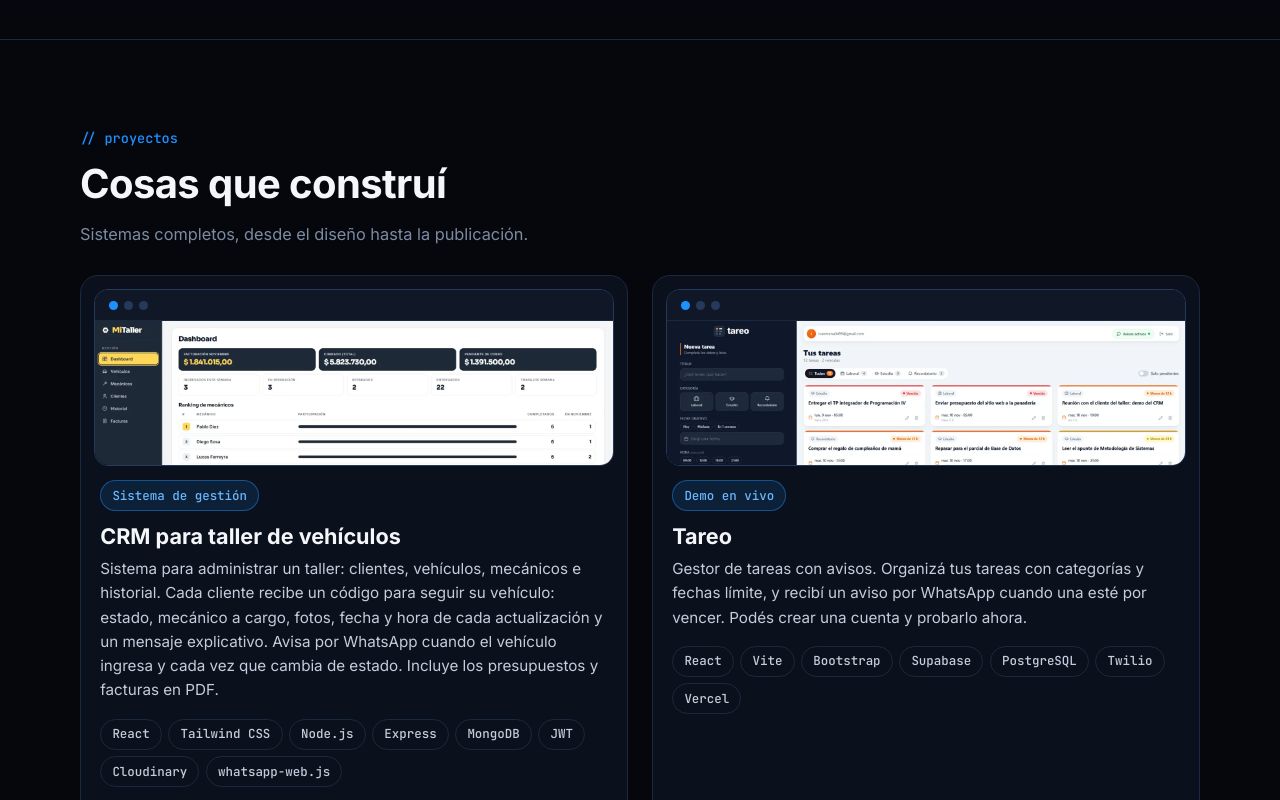
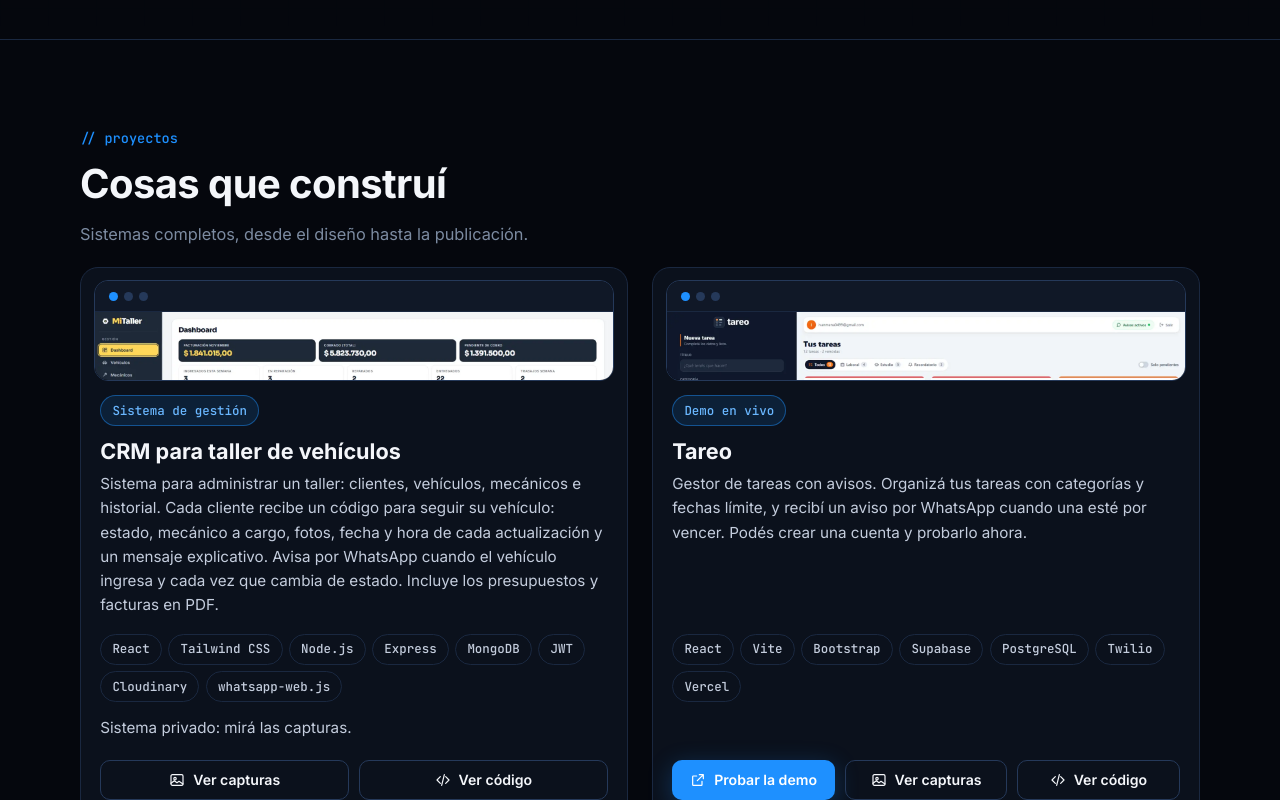
Before and after one commit to ivo99o/portfolio-ivodevelopment, a React (Vite) app: page / in a window 1280 px wide. Shown: the part 760-1560 px from the top of the page. Built offline with nearby package versions, Linux system fonts and the light colour scheme.

Commit message:
Alinear las tarjetas de proyectos entre sí y ajustar el apartado al alto visible, midiendo la barra real

```diff
--- a/src/componentes/Navbar.jsx
+++ b/src/componentes/Navbar.jsx
@@ -1,7 +1,7 @@
 import { useEffect, useState } from 'react'
 import { NAVEGACION, SITIO } from '../datos/sitio.js'
 import Logo from './Logo.jsx'
-import { irASeccion } from '../utils.js'
+import { irASeccion, medirBarra } from '../utils.js'
 
 function Navbar() {
   const [abierto, setAbierto] = useState(false)
@@ -12,6 +12,12 @@ function Navbar() {
     alScroll()
     window.addEventListener('scroll', alScroll, { passive: true })
     return () => window.removeEventListener('scroll', alScroll)
+  }, [])
+
+  useEffect(() => {
+    medirBarra()
+    window.addEventListener('resize', medirBarra)
+    return () => window.removeEventListener('resize', medirBarra)
   }, [])
 
   const ir = () => setAbierto(false)
--- a/src/componentes/ProyectoTarjeta.jsx
+++ b/src/componentes/ProyectoTarjeta.jsx
@@ -20,7 +20,7 @@ function ProyectoTarjeta({ proyecto }) {
             </li>
           ))}
         </ul>
-        {p.nota && <p className="proyecto-nota">{p.nota}</p>}
+        <p className="proyecto-nota">{p.nota}</p>
         <div className="proyecto-enlaces" style={{ '--columnas': p.enlaces.length + 1 }}>
           {p.enlaces
             .filter((e) => e.tipo === 'demo')
--- a/src/componentes/Proyectos.jsx
+++ b/src/componentes/Proyectos.jsx
@@ -3,7 +3,7 @@ import ProyectoTarjeta from './ProyectoTarjeta.jsx'
 
 function Proyectos() {
   return (
-    <section id="proyectos" className="seccion">
+    <section id="proyectos" className="seccion seccion-proyectos">
       <div className="contenedor">
         <header className="seccion-cabecera">
           <p className="seccion-etiqueta">// proyectos</p>
--- a/src/estilos/secciones.css
+++ b/src/estilos/secciones.css
@@ -251,6 +251,10 @@
   flex-wrap: wrap;
   gap: 0.4rem;
   margin-top: 1rem;
+}
+
+.proyecto-nota:empty {
+  display: none;
 }
 
 .proyecto-nota {
@@ -573,3 +577,91 @@
   font-size: 0.85rem;
   color: var(--apagado);
 }
+
+/* Escritorio: el apartado ocupa exactamente el alto visible, bajo la barra,
+   y las dos tarjetas comparten filas para quedar simétricas. */
+@media (min-width: 900px) {
+  .seccion-proyectos > .contenedor {
+    display: flex;
+    flex-direction: column;
+    min-height: calc(100vh - var(--alto-barra, 68px) - 2 * var(--margen-vista, 20px));
+    min-height: calc(100svh - var(--alto-barra, 68px) - 2 * var(--margen-vista, 20px));
+  }
+
+  .seccion-proyectos .seccion-cabecera {
+    margin-bottom: clamp(1rem, 2.4vh, 1.8rem);
+  }
+
+  .seccion-proyectos .proyectos {
+    flex: 1;
+    grid-template-rows: minmax(110px, 1fr) repeat(6, auto);
+    column-gap: 24px;
+    row-gap: 0;
+  }
+
+  .seccion-proyectos .proyecto {
+    display: grid;
+    grid-row: span 7;
+    grid-template-rows: subgrid;
+    row-gap: 0;
+  }
+
+  .seccion-proyectos .proyecto-info {
+    display: contents;
+  }
+
+  .seccion-proyectos .proyecto > .ventana {
+    grid-row: 1;
+    display: flex;
+    flex-direction: column;
+    align-self: start;
+    height: 100%;
+    max-height: 340px;
+  }
+
+  .seccion-proyectos .ventana-imagen {
+    position: relative;
+    flex: 1;
+    min-height: 0;
+  }
+
+  .seccion-proyectos .ventana-imagen img {
+    position: absolute;
+    inset: 0;
+    width: 100%;
+    height: 100%;
+  }
+
+  .seccion-proyectos .ventana-vacia {
+    flex: 1;
+    height: auto;
+  }
+
+  .seccion-proyectos .proyecto-info > * {
+    margin-inline: 0.4rem;
+  }
+
+  .seccion-proyectos .proyecto-info > .chip-azul {
+    grid-row: 2;
+    justify-self: start;
+    margin-top: 0.9rem;
+  }
+  .seccion-proyectos .proyecto-info > h3 {
+    grid-row: 3;
+  }
+  .seccion-proyectos .proyecto-info > p:not(.proyecto-nota) {
+    grid-row: 4;
+  }
+  .seccion-proyectos .proyecto-tecnologias {
+    grid-row: 5;
+    align-content: flex-start;
+  }
+  .seccion-proyectos .proyecto-nota {
+    grid-row: 6;
+  }
+  .seccion-proyectos .proyecto-enlaces {
+    grid-row: 7;
+    margin-top: 0;
+    align-self: end;
+  }
+}
--- a/src/utils.js
+++ b/src/utils.js
@@ -1,9 +1,17 @@
-const ALTO_BARRA = 68
+const ALTO_BARRA_BASE = 68
+
+export function medirBarra() {
+  const barra = document.querySelector('.navbar')
+  const alto = barra ? Math.round(barra.getBoundingClientRect().height) : ALTO_BARRA_BASE
+  document.documentElement.style.setProperty('--alto-barra', `${alto}px`)
+  return alto
+}
 
 export function irASeccion(id, evento) {
   const seccion = document.getElementById(id)
   if (!seccion) return
   if (evento) evento.preventDefault()
+  const ALTO_BARRA = medirBarra()
   const contenido = seccion.querySelector('.contenedor') || seccion
   const caja = contenido.getBoundingClientRect()
   const disponible = window.innerHeight - ALTO_BARRA
```
